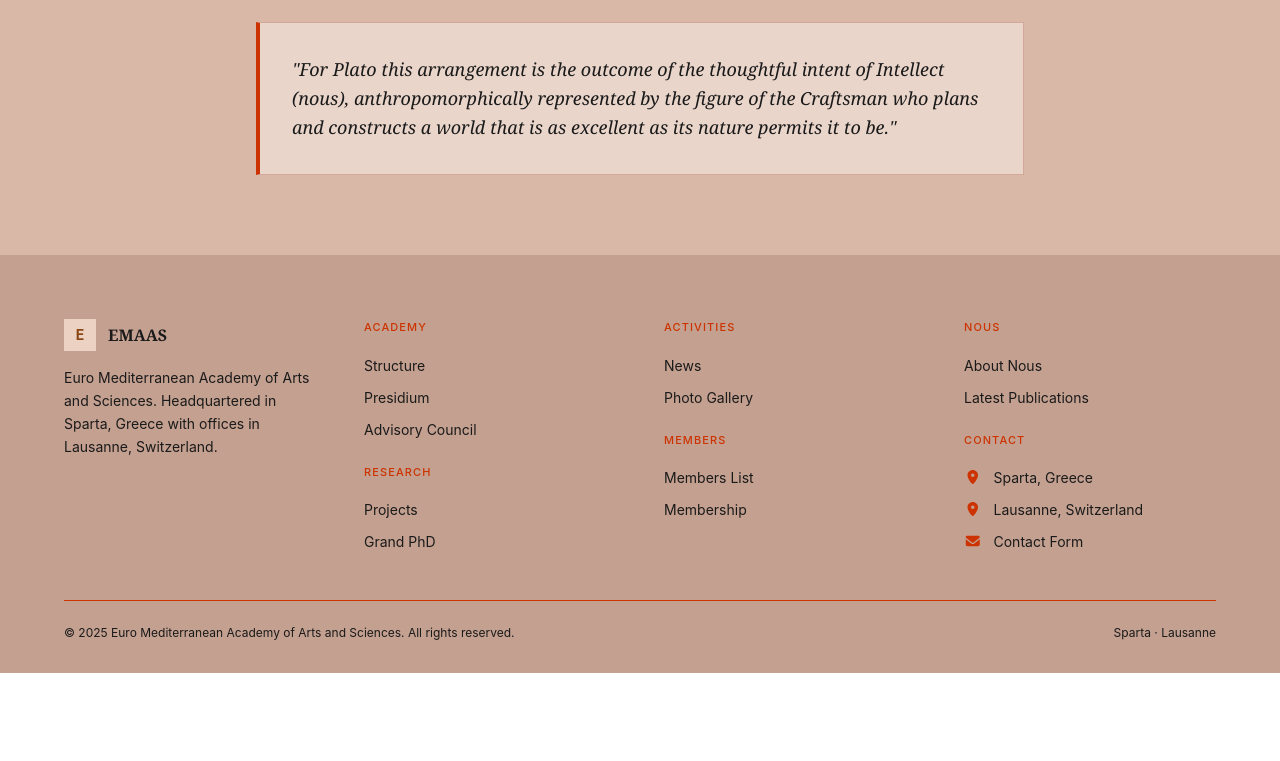
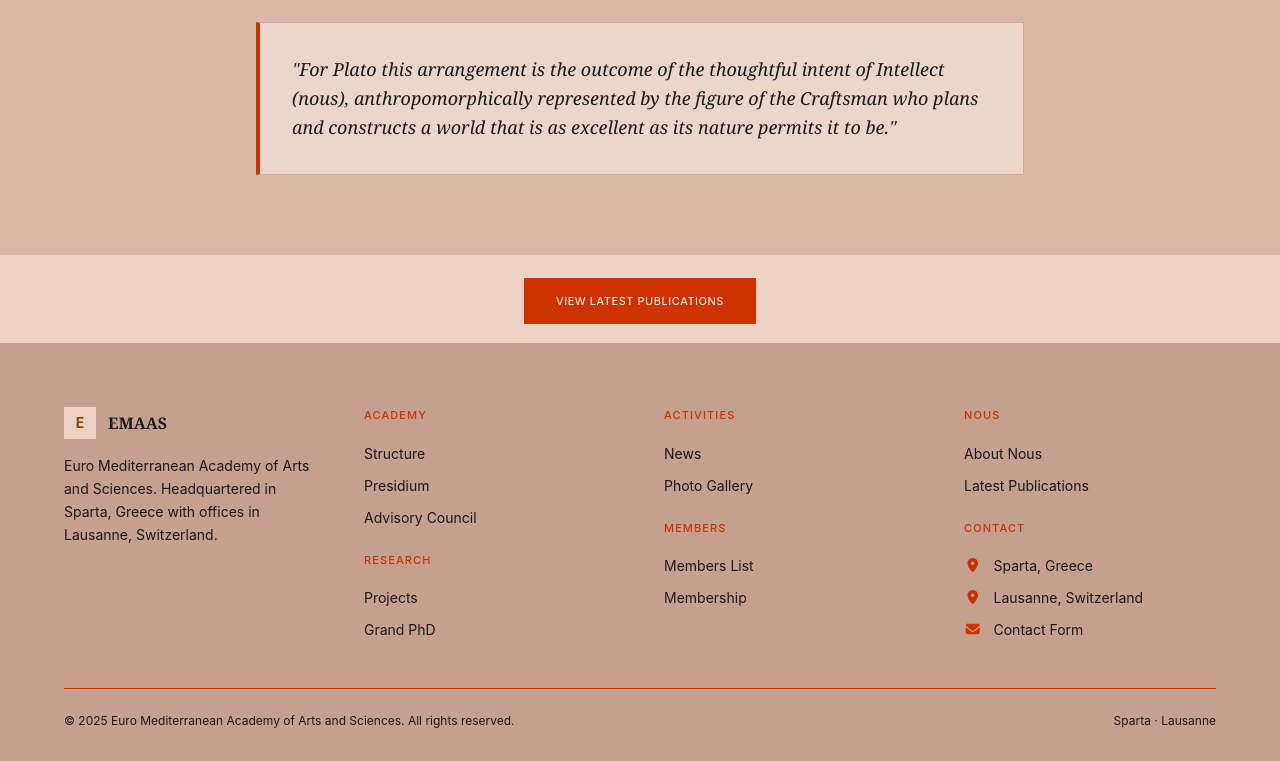
Before and after one commit to AthanasiaPet/EMAAS-react, a React (Vite) app: page /nous in a window 1280 px wide. Shown: the part 1421-2182 px from the top of the page. Before the commit the page ends 2094 px from the top, so only its background shows below. Built offline with nearby package versions, Linux system fonts and the light colour scheme.

Commit message:
feat: add membership button

```diff
--- a/src/pages/Nous.tsx
+++ b/src/pages/Nous.tsx
@@ -1,3 +1,5 @@
+import { Link } from 'react-router-dom'
+
 function Nous() {
     return (
         <div>
@@ -52,6 +54,16 @@ function Nous() {
                 </div>
             </section>
 
+            {/* Latest Publications Button */}
+            <section className="bg-[#ebd2c3] py-8 px-6 text-center">
+                <Link
+                    to="/latest-publications"
+                    className="bg-[#cc3300] text-white text-[11px] uppercase tracking-wider px-8 py-4 hover:bg-[#a82800] transition-colors"
+                >
+                    View Latest Publications
+                </Link>
+            </section>
+
         </div>
     )
 }
```
